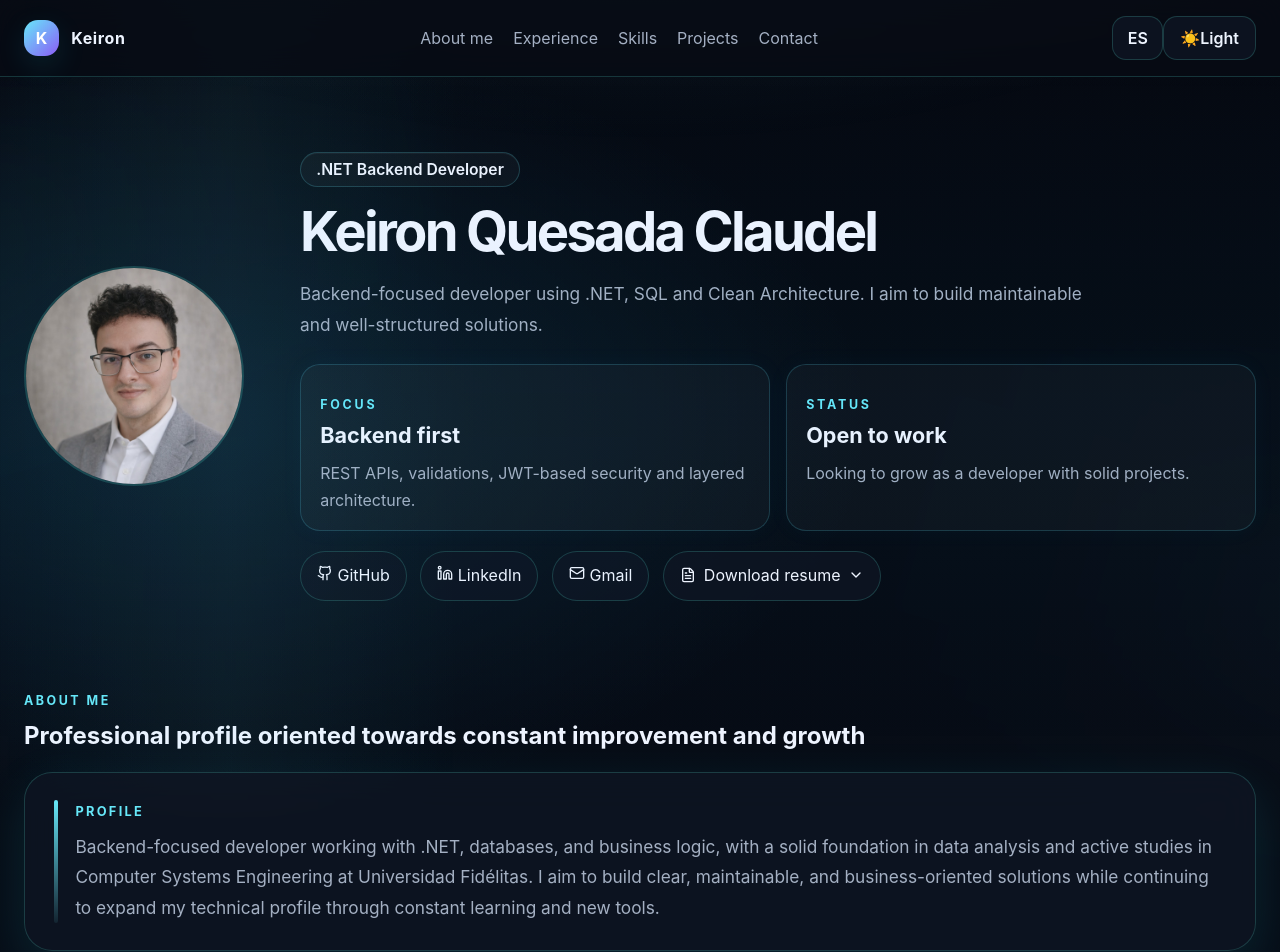
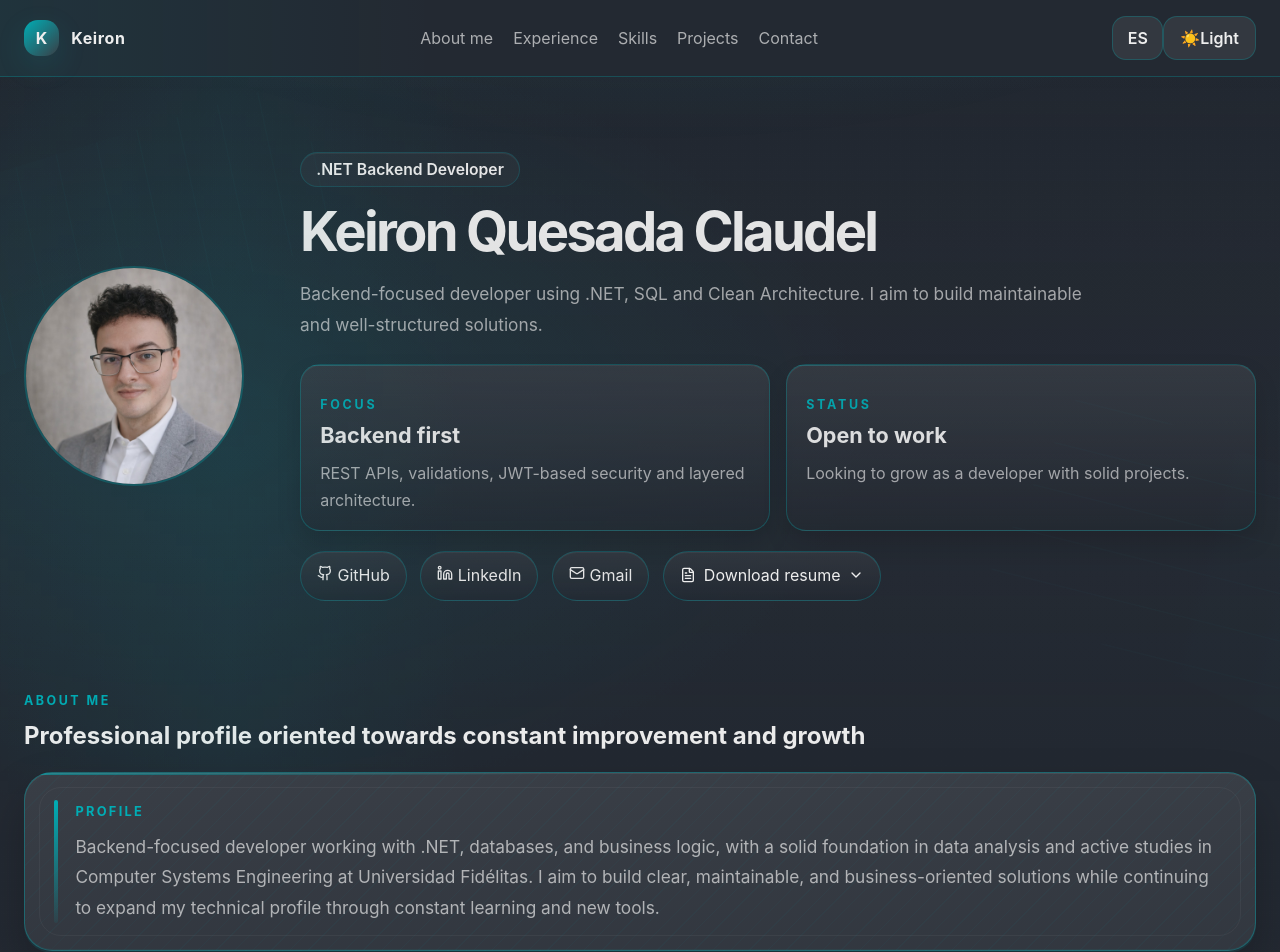
Before and after one commit to KeironClaudel/keiron-portfolio, a React (Vite) app: page / in a window 1280 px wide. Shown: the top 952 px of the page. Built offline with nearby package versions, Linux system fonts and the light colour scheme.

Commit message:
Refine portfolio card contrast

```diff
--- a/src/styles.css
+++ b/src/styles.css
@@ -3,27 +3,35 @@
    ========================= */
 
 :root {
-  --bg: #070b14;
-  --bg-soft: rgba(255, 255, 255, 0.05);
-  --card: rgba(16, 23, 37, 0.72);
-  --text: #eef4ff;
-  --muted: #a4b0c3;
-  --border: rgba(79, 209, 197, 0.22);
-  --accent: #67e8f9;
-  --accent-strong: #22d3ee;
-  --shadow: rgba(34, 211, 238, 0.12);
+  --bg: #222831;
+  --bg-soft: rgba(57, 62, 70, 0.58);
+  --card: rgba(57, 62, 70, 0.74);
+  --text: #eeeeee;
+  --muted: rgba(238, 238, 238, 0.68);
+  --border: rgba(0, 173, 181, 0.28);
+  --accent: #00adb5;
+  --accent-strong: #00adb5;
+  --shadow: rgba(0, 173, 181, 0.14);
+  --bg-rgb: 34, 40, 49;
+  --surface-rgb: 57, 62, 70;
+  --text-rgb: 238, 238, 238;
+  --accent-rgb: 0, 173, 181;
 }
 
 :root[data-theme='light'] {
-  --bg: #f3f7fb;
-  --bg-soft: rgba(255, 255, 255, 0.78);
-  --card: rgba(255, 255, 255, 0.85);
-  --text: #0f172a;
-  --muted: #475569;
-  --border: rgba(6, 182, 212, 0.22);
-  --accent: #0891b2;
-  --accent-strong: #0e7490;
-  --shadow: rgba(8, 145, 178, 0.12);
+  --bg: #eeeeee;
+  --bg-soft: rgba(238, 238, 238, 0.82);
+  --card: color-mix(in srgb, #eeeeee 88%, white 12%);
+  --text: #222831;
+  --muted: #393e46;
+  --border: rgba(0, 173, 181, 0.28);
+  --accent: #00adb5;
+  --accent-strong: #008b92;
+  --shadow: rgba(57, 62, 70, 0.08);
+  --bg-rgb: 238, 238, 238;
+  --surface-rgb: 238, 238, 238;
+  --text-rgb: 34, 40, 49;
+  --accent-rgb: 0, 173, 181;
 }
 
 /* =========================
@@ -49,11 +57,11 @@ body {
     "Segoe UI",
     sans-serif;
   background:
-    radial-gradient(1200px 680px at 14% 10%, rgba(56, 189, 248, 0.12), transparent 58%),
-    radial-gradient(980px 620px at 88% 82%, rgba(14, 165, 233, 0.1), transparent 54%),
-    linear-gradient(180deg, #060a12 0%, #08101b 42%, #050811 100%),
-    linear-gradient(rgba(103, 232, 249, 0.028) 1px, transparent 1px),
-    linear-gradient(90deg, rgba(103, 232, 249, 0.024) 1px, transparent 1px);
+    radial-gradient(1200px 680px at 14% 10%, rgba(var(--accent-rgb), 0.12), transparent 58%),
+    radial-gradient(980px 620px at 88% 82%, rgba(var(--surface-rgb), 0.24), transparent 54%),
+    linear-gradient(180deg, #222831 0%, color-mix(in srgb, #222831 88%, #393e46 12%) 45%, #222831 100%),
+    linear-gradient(rgba(var(--accent-rgb), 0.032) 1px, transparent 1px),
+    linear-gradient(90deg, rgba(var(--accent-rgb), 0.026) 1px, transparent 1px);
   background-size:
     auto,
     auto,
@@ -71,7 +79,7 @@ body {
 
 :root[data-theme='light'] body {
   background:
-    radial-gradient(circle at top, rgba(34, 211, 238, 0.08), transparent 30%),
+    radial-gradient(circle at top, rgba(var(--accent-rgb), 0.1), transparent 30%),
     var(--bg);
 }
 
@@ -105,15 +113,15 @@ button {
 
 .app-shell::before {
   background:
-    linear-gradient(90deg, transparent 0%, rgba(103, 232, 249, 0.055) 18%, transparent 36%),
-    linear-gradient(180deg, transparent 0%, rgba(14, 165, 233, 0.035) 52%, transparent 100%);
+    linear-gradient(90deg, transparent 0%, rgba(var(--accent-rgb), 0.06) 18%, transparent 36%),
+    linear-gradient(180deg, transparent 0%, rgba(var(--surface-rgb), 0.12) 52%, transparent 100%);
   opacity: 0.8;
 }
 
 .app-shell::after {
   background:
-    radial-gradient(900px 320px at 50% -10%, rgba(103, 232, 249, 0.065), transparent 70%),
-    linear-gradient(180deg, rgba(255, 255, 255, 0.02), transparent 12%);
+    radial-gradient(900px 320px at 50% -10%, rgba(var(--accent-rgb), 0.08), transparent 70%),
+    linear-gradient(180deg, rgba(var(--text-rgb), 0.025), transparent 12%);
 }
 
 :root[data-theme='light'] .app-shell::before,
@@ -127,34 +135,40 @@ button {
 
 .background-glow {
   position: fixed;
-  border-radius: 36px;
-  filter: blur(72px);
-  opacity: 0.16;
+  border-radius: 0;
+  filter: none;
+  opacity: 0.2;
   pointer-events: none;
-  mix-blend-mode: screen;
+  mix-blend-mode: normal;
   z-index: 0;
 }
 
 .background-glow-one {
   width: 34rem;
-  height: 11rem;
-  top: 7.5rem;
-  left: -10rem;
-  transform: rotate(-14deg);
-  background: linear-gradient(90deg, rgba(103, 232, 249, 0.26), rgba(14, 165, 233, 0.04) 65%, transparent 100%);
+  height: 15rem;
+  top: 8rem;
+  left: -11rem;
+  transform: rotate(-12deg);
+  clip-path: polygon(0 18%, 88% 0, 100% 64%, 12% 100%);
+  background:
+    linear-gradient(90deg, rgba(var(--accent-rgb), 0.14), transparent 72%),
+    repeating-linear-gradient(90deg, rgba(var(--accent-rgb), 0.16) 0 1px, transparent 1px 42px);
 }
 
 .background-glow-two {
-  width: 28rem;
-  height: 14rem;
-  right: -8rem;
-  bottom: 7rem;
-  transform: rotate(16deg);
-  background: linear-gradient(270deg, rgba(125, 211, 252, 0.18), rgba(8, 145, 178, 0.05) 62%, transparent 100%);
+  width: 30rem;
+  height: 18rem;
+  right: -12rem;
+  bottom: 5rem;
+  transform: rotate(14deg);
+  clip-path: polygon(10% 0, 100% 18%, 84% 100%, 0 76%);
+  background:
+    linear-gradient(270deg, rgba(var(--accent-rgb), 0.12), transparent 70%),
+    repeating-linear-gradient(0deg, rgba(var(--accent-rgb), 0.14) 0 1px, transparent 1px 46px);
 }
 
 :root[data-theme='light'] .background-glow {
-  mix-blend-mode: normal;
+  opacity: 0.12;
 }
 
 /* =========================
@@ -208,9 +222,14 @@ button {
   left: 0;
   width: 100%;
   z-index: 1000;
-  backdrop-filter: blur(16px);
-  background: color-mix(in srgb, var(--bg) 78%, transparent);
+  background:
+    linear-gradient(90deg, rgba(var(--accent-rgb), 0.08), transparent 34%),
+    color-mix(in srgb, var(--bg) 94%, #393e46 6%);
   border-bottom: 1px solid var(--border);
+}
+
+:root[data-theme='light'] .site-header {
+  background: color-mix(in srgb, #eeeeee 92%, white 8%);
 }
 
 .nav-wrapper {
@@ -234,8 +253,8 @@ button {
   display: grid;
   place-items: center;
   border-radius: 14px;
-  background: linear-gradient(135deg, var(--accent), #8b5cf6);
-  color: white;
+  background: linear-gradient(135deg, var(--accent), #393e46);
+  color: #eeeeee;
   box-shadow: 0 10px 30px var(--shadow);
 }
 
@@ -259,12 +278,46 @@ button {
 
 .card {
   position: relative;
-  background: var(--card);
-  border: 1px solid var(--border);
+  isolation: isolate;
+  background:
+    linear-gradient(90deg, rgba(var(--accent-rgb), 0.58), transparent 42%) top / 100% 2px no-repeat,
+    repeating-linear-gradient(135deg, rgba(var(--accent-rgb), 0.034) 0 1px, transparent 1px 13px),
+    linear-gradient(180deg, #393e46 0%, color-mix(in srgb, #393e46 70%, #222831 30%) 100%);
+  border: 1px solid rgba(var(--accent-rgb), 0.4);
   border-radius: 28px;
   padding: 1.9rem;
-  box-shadow: 0 16px 50px var(--shadow);
-  backdrop-filter: blur(18px);
+  box-shadow:
+    inset 0 1px 0 rgba(var(--text-rgb), 0.08),
+    inset 0 -1px 0 rgba(var(--accent-rgb), 0.08),
+    0 2px 0 rgba(var(--accent-rgb), 0.12),
+    0 24px 48px rgba(0, 0, 0, 0.22);
+}
+
+.card::after {
+  content: "";
+  position: absolute;
+  inset: 14px;
+  border: 1px solid rgba(var(--text-rgb), 0.045);
+  border-radius: 22px;
+  pointer-events: none;
+  z-index: 0;
+}
+
+:root[data-theme='light'] .card {
+  background:
+    linear-gradient(90deg, rgba(var(--accent-rgb), 0.5), transparent 42%) top / 100% 2px no-repeat,
+    repeating-linear-gradient(135deg, rgba(var(--accent-rgb), 0.028) 0 1px, transparent 1px 13px),
+    linear-gradient(180deg, color-mix(in srgb, #eeeeee 78%, white 22%) 0%, #eeeeee 100%);
+  border-color: rgba(var(--accent-rgb), 0.36);
+  box-shadow:
+    inset 0 1px 0 rgba(255, 255, 255, 0.75),
+    inset 0 -1px 0 rgba(var(--accent-rgb), 0.08),
+    0 2px 0 rgba(var(--accent-rgb), 0.12),
+    0 22px 42px rgba(34, 40, 49, 0.12);
+}
+
+:root[data-theme='light'] .card::after {
+  border-color: rgba(var(--accent-rgb), 0.08);
 }
 
 .card-inner {
@@ -290,8 +343,8 @@ button {
 }
 
 .button-primary {
-  background: linear-gradient(135deg, var(--accent), #8b5cf6);
-  color: white;
+  background: linear-gradient(135deg, var(--accent), #393e46);
+  color: #eeeeee;
   border: none;
 }
 
@@ -319,21 +372,21 @@ button {
   margin: 0 0 1rem;
   padding: 0.55rem 0.95rem;
   border-radius: 999px;
-  border: 1px solid rgba(103, 232, 249, 0.2);
-  background: rgba(255, 255, 255, 0.03);
+  border: 1px solid rgba(var(--accent-rgb), 0.22);
+  background: rgba(var(--surface-rgb), 0.34);
   color: var(--text);
   font-size: 0.98rem;
   font-weight: 600;
   line-height: 1;
-  box-shadow: inset 0 1px 0 rgba(255, 255, 255, 0.04);
+  box-shadow: inset 0 1px 0 rgba(var(--text-rgb), 0.05);
 }
 
 :root[data-theme='light'] .hero-role-label {
-  border-color: rgba(8, 145, 178, 0.2);
-  background: rgba(255, 255, 255, 0.78);
-  box-shadow:
-    0 10px 26px rgba(8, 145, 178, 0.06),
-    inset 0 1px 0 rgba(255, 255, 255, 0.92);
+  border-color: rgba(var(--accent-rgb), 0.22);
+  background: color-mix(in srgb, #eeeeee 88%, white 12%);
+  box-shadow:
+    0 10px 26px rgba(var(--surface-rgb), 0.1),
+    inset 0 1px 0 rgba(var(--text-rgb), 0.04);
 }
 
 .hero-copy,
@@ -373,7 +426,7 @@ button {
   position: absolute;
   inset: -10px;
   border-radius: 999px;
-  background: radial-gradient(circle, rgba(0, 200, 255, 0.15), transparent 70%);
+  background: radial-gradient(circle, rgba(var(--accent-rgb), 0.14), transparent 70%);
   z-index: 0;
 }
 
@@ -420,19 +473,25 @@ button {
 
 .mini-card {
   flex: 1 1 280px;
-  border: 1px solid rgba(90, 227, 255, 0.18);
-  background: rgba(255, 255, 255, 0.03);
+  border: 1px solid rgba(var(--accent-rgb), 0.32);
+  background:
+    linear-gradient(90deg, rgba(var(--accent-rgb), 0.32), transparent 52%) top / 100% 1px no-repeat,
+    linear-gradient(180deg, rgba(var(--surface-rgb), 0.8), rgba(var(--bg-rgb), 0.54));
   border-radius: 20px;
   padding: 1.2rem 1.2rem 1rem;
-  box-shadow: 0 0 24px rgba(0, 180, 255, 0.04);
+  box-shadow:
+    inset 0 1px 0 rgba(var(--text-rgb), 0.06),
+    0 12px 24px rgba(0, 0, 0, 0.14);
 }
 
 :root[data-theme='light'] .mini-card {
-  border-color: rgba(8, 145, 178, 0.32);
-  background: rgba(255, 255, 255, 0.9);
-  box-shadow:
-    0 10px 30px rgba(8, 145, 178, 0.08),
-    inset 0 1px 0 rgba(255, 255, 255, 0.8);
+  border-color: rgba(var(--accent-rgb), 0.38);
+  background:
+    linear-gradient(90deg, rgba(var(--accent-rgb), 0.28), transparent 52%) top / 100% 1px no-repeat,
+    linear-gradient(180deg, color-mix(in srgb, #eeeeee 82%, white 18%), #eeeeee);
+  box-shadow:
+    inset 0 1px 0 rgba(255, 255, 255, 0.7),
+    0 12px 28px rgba(34, 40, 49, 0.09);
 }
 
 .mini-card-label {
@@ -465,10 +524,12 @@ button {
 .hero-contact-links a {
   text-decoration: none;
   color: var(--text);
-  border: 1px solid var(--border);
-  background: var(--card);
+  border: 1px solid rgba(var(--accent-rgb), 0.3);
+  background:
+    linear-gradient(180deg, rgba(var(--surface-rgb), 0.62), rgba(var(--bg-rgb), 0.48));
   padding: 0.8rem 1rem;
   border-radius: 999px;
+  box-shadow: inset 0 1px 0 rgba(var(--text-rgb), 0.05);
   transition:
     transform 0.2s ease,
     border-color 0.2s ease,
@@ -477,11 +538,21 @@ button {
     background 0.2s ease;
 }
 
+:root[data-theme='light'] .hero-contact-links a {
+  background:
+    linear-gradient(180deg, color-mix(in srgb, #eeeeee 84%, white 16%), #eeeeee);
+  box-shadow:
+    inset 0 1px 0 rgba(255, 255, 255, 0.7),
+    0 8px 18px rgba(34, 40, 49, 0.07);
+}
+
 .hero-contact-links a:hover {
   transform: translateY(-2px);
   border-color: var(--accent);
   color: var(--accent);
-  box-shadow: 0 8px 24px rgba(0, 0, 0, 0.08);
+  box-shadow:
+    inset 0 1px 0 rgba(var(--text-rgb), 0.08),
+    0 10px 22px rgba(var(--accent-rgb), 0.14);
 }
 
 /* =========================
@@ -503,11 +574,13 @@ button {
 .cv-toggle {
   text-decoration: none;
   color: var(--text);
-  border: 1px solid var(--border);
-  background: var(--card);
+  border: 1px solid rgba(var(--accent-rgb), 0.3);
+  background:
+    linear-gradient(180deg, rgba(var(--surface-rgb), 0.62), rgba(var(--bg-rgb), 0.48));
   padding: 0.8rem 1rem;
   border-radius: 999px;
   cursor: pointer;
+  box-shadow: inset 0 1px 0 rgba(var(--text-rgb), 0.05);
   transition:
     transform 0.2s ease,
     border-color 0.2s ease,
@@ -516,11 +589,21 @@ button {
     background 0.2s ease;
 }
 
+:root[data-theme='light'] .cv-toggle {
+  background:
+    linear-gradient(180deg, color-mix(in srgb, #eeeeee 84%, white 16%), #eeeeee);
+  box-shadow:
+    inset 0 1px 0 rgba(255, 255, 255, 0.7),
+    0 8px 18px rgba(34, 40, 49, 0.07);
+}
+
 .cv-toggle:hover {
   transform: translateY(-2px);
   border-color: var(--accent);
   color: var(--accent);
-  box-shadow: 0 8px 24px rgba(0, 0, 0, 0.08);
+  box-shadow:
+    inset 0 1px 0 rgba(var(--text-rgb), 0.08),
+    0 10px 22px rgba(var(--accent-rgb), 0.14);
 }
 
 .cv-toggle-content {
@@ -536,12 +619,23 @@ button {
   min-width: 210px;
   padding: 0.5rem;
   border-radius: 18px;
-  border: 1px solid var(--border);
-  background: var(--card);
-  box-shadow: 0 18px 40px rgba(0, 0, 0, 0.18);
+  border: 1px solid rgba(var(--accent-rgb), 0.34);
+  background:
+    linear-gradient(180deg, #393e46 0%, color-mix(in srgb, #393e46 72%, #222831 28%) 100%);
+  box-shadow:
+    inset 0 1px 0 rgba(var(--text-rgb), 0.08),
+    0 18px 40px rgba(0, 0, 0, 0.24);
   display: grid;
   gap: 0.35rem;
   z-index: 50;
+}
+
+:root[data-theme='light'] .cv-menu {
+  background:
+    linear-gradient(180deg, color-mix(in srgb, #eeeeee 78%, white 22%), #eeeeee);
+  box-shadow:
+    inset 0 1px 0 rgba(255, 255, 255, 0.72),
+    0 18px 34px rgba(34, 40, 49, 0.12);
 }
 
 .cv-menu a {
@@ -584,7 +678,7 @@ button {
 .about-rail {
   align-self: stretch;
   border-radius: 999px;
-  background: linear-gradient(180deg, var(--accent), rgba(103, 232, 249, 0.08));
+  background: linear-gradient(180deg, var(--accent), rgba(var(--accent-rgb), 0.08));
   min-height: 100%;
 }
 
@@ -617,11 +711,11 @@ button {
 }
 
 :root[data-theme='light'] .about-rail {
-  background: linear-gradient(180deg, var(--accent), rgba(8, 145, 178, 0.1));
+  background: linear-gradient(180deg, var(--accent), rgba(var(--accent-rgb), 0.1));
 }
 
 :root[data-theme='light'] .about-summary {
-  color: #1e293b;
+  color: var(--text);
 }
 
 :root[data-theme='light'] .about-kicker {
@@ -644,10 +738,13 @@ button {
   gap: 1rem;
   text-decoration: none;
   color: var(--text);
-  background: var(--card);
-  border: 1px solid var(--border);
+  background:
+    linear-gradient(135deg, rgba(var(--accent-rgb), 0.08), transparent 42%),
+    linear-gradient(180deg, rgba(var(--surface-rgb), 0.72), rgba(var(--bg-rgb), 0.58));
+  border: 1px solid rgba(var(--accent-rgb), 0.3);
   border-radius: 20px;
   padding: 1rem 1.2rem;
+  box-shadow: inset 0 1px 0 rgba(var(--text-rgb), 0.05);
   transition:
     transform 0.2s ease,
     border-color 0.2s ease,
@@ -657,6 +754,20 @@ button {
 
 .contact-item:hover {
   color: var(--accent);
+  transform: translateY(-2px);
+  box-shadow:
+    inset 0 1px 0 rgba(var(--text-rgb), 0.08),
+    0 12px 24px rgba(0, 0, 0, 0.16);
+}
+
+:root[data-theme='light'] .contact-item {
+  background:
+    linear-gradient(135deg, rgba(var(--accent-rgb), 0.08), transparent 42%),
+    linear-gradient(180deg, color-mix(in srgb, #eeeeee 82%, white 18%), #eeeeee);
+  border-color: rgba(var(--accent-rgb), 0.34);
+  box-shadow:
+    inset 0 1px 0 rgba(255, 255, 255, 0.72),
+    0 10px 22px rgba(34, 40, 49, 0.08);
 }
 
 .contact-item:hover .contact-icon {
@@ -672,9 +783,10 @@ button {
   align-items: center;
   justify-content: center;
   flex-shrink: 0;
-  background: var(--card);
-  border: 1px solid var(--border);
+  background: rgba(var(--bg-rgb), 0.42);
+  border: 1px solid rgba(var(--accent-rgb), 0.3);
   color: var(--text);
+  box-shadow: inset 0 1px 0 rgba(var(--text-rgb), 0.06);
 }
 
 .contact-item-label {
@@ -883,7 +995,7 @@ button {
   background: transparent;
   border-color: var(--accent);
   color: var(--accent);
-  box-shadow: 0 0 18px rgba(0, 255, 200, 0.22);
+  box-shadow: 0 0 18px rgba(var(--accent-rgb), 0.22);
 }
 
 .repo-link-icon {
@@ -896,13 +1008,25 @@ button {
 /* Caja demo */
 .project-demo-box {
   padding: 1rem 1.1rem;
-  border: 1px solid var(--border);
+  border: 1px solid rgba(var(--accent-rgb), 0.34);
   border-radius: 18px;
-  background: var(--bg-soft);
+  background:
+    linear-gradient(90deg, rgba(var(--accent-rgb), 0.1), transparent 58%),
+    linear-gradient(180deg, rgba(var(--surface-rgb), 0.68), rgba(var(--bg-rgb), 0.52));
   display: flex;
   align-items: center;
   justify-content: space-between;
   gap: 1rem;
+  box-shadow: inset 0 1px 0 rgba(var(--text-rgb), 0.06);
+}
+
+:root[data-theme='light'] .project-demo-box {
+  background:
+    linear-gradient(90deg, rgba(var(--accent-rgb), 0.1), transparent 58%),
+    linear-gradient(180deg, color-mix(in srgb, #eeeeee 82%, white 18%), #eeeeee);
+  box-shadow:
+    inset 0 1px 0 rgba(255, 255, 255, 0.72),
+    0 10px 24px rgba(34, 40, 49, 0.08);
 }
 
 /* Credenciales */
@@ -953,7 +1077,7 @@ button {
   transform: translateY(-2px);
   background: transparent;
   color: var(--accent);
-  box-shadow: 0 0 18px rgba(0, 255, 200, 0.22);
+  box-shadow: 0 0 18px rgba(var(--accent-rgb), 0.22);
 }
 
 .project-demo-button-disabled {
@@ -993,8 +1117,17 @@ button {
   width: 100%;
   border-radius: 22px;
   overflow: hidden;
-  border: 1px solid rgba(103, 232, 249, 0.16);
-  background: rgba(8, 17, 31, 0.92);
+  border: 1px solid rgba(var(--accent-rgb), 0.34);
+  background: rgba(var(--bg-rgb), 0.92);
+  box-shadow:
+    inset 0 1px 0 rgba(var(--text-rgb), 0.06),
+    0 14px 28px rgba(0, 0, 0, 0.18);
+}
+
+:root[data-theme='light'] .website-card-preview {
+  box-shadow:
+    inset 0 1px 0 rgba(255, 255, 255, 0.72),
+    0 14px 28px rgba(34, 40, 49, 0.11);
 }
 
 .website-card-preview img {
@@ -1008,7 +1141,7 @@ button {
   flex-direction: column;
   gap: 0.8rem;
   padding-top: 0.15rem;
-  border-top: 1px solid rgba(103, 232, 249, 0.12);
+  border-top: 1px solid rgba(var(--accent-rgb), 0.14);
 }
 
 .website-card-copy h3 {
@@ -1036,7 +1169,7 @@ button {
 .website-stack-label {
   width: fit-content;
   padding-bottom: 0.35rem;
-  border-bottom: 1px dashed rgba(103, 232, 249, 0.28);
+  border-bottom: 1px dashed rgba(var(--accent-rgb), 0.32);
   color: var(--muted);
   font-size: 0.9rem;
   font-weight: 600;
@@ -1254,17 +1387,33 @@ div {
   font-size: 0.85rem;
   font-weight: 500;
 
-  background: var(--bg-soft);
-  border: 1px solid var(--border);
+  background:
+    linear-gradient(180deg, rgba(var(--surface-rgb), 0.68), rgba(var(--bg-rgb), 0.56));
+  border: 1px solid rgba(var(--accent-rgb), 0.34);
   color: var(--text);
+  box-shadow:
+    inset 0 1px 0 rgba(var(--text-rgb), 0.06),
+    0 6px 14px rgba(0, 0, 0, 0.08);
 
   transition: all 0.2s ease;
+}
+
+:root[data-theme='light'] .tech-chip {
+  background:
+    linear-gradient(180deg, color-mix(in srgb, #eeeeee 82%, white 18%), #eeeeee);
+  border-color: rgba(var(--accent-rgb), 0.36);
+  box-shadow:
+    inset 0 1px 0 rgba(255, 255, 255, 0.72),
+    0 6px 14px rgba(34, 40, 49, 0.07);
 }
 
 .tech-chip:hover {
   border-color: var(--accent);
   color: var(--accent);
   transform: translateY(-2px);
+  box-shadow:
+    inset 0 1px 0 rgba(var(--text-rgb), 0.08),
+    0 10px 20px rgba(var(--accent-rgb), 0.14);
 }
 
 /* Icono dentro del chip */
```
